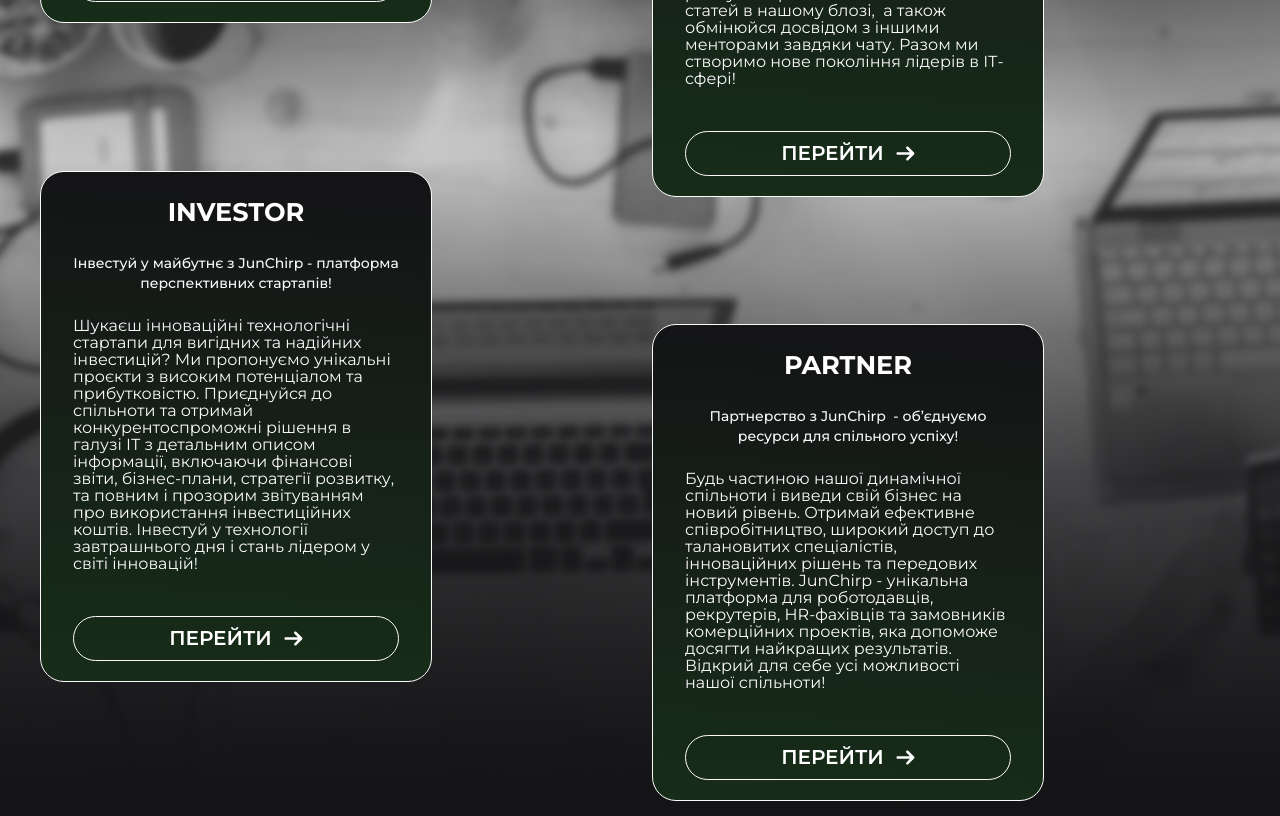
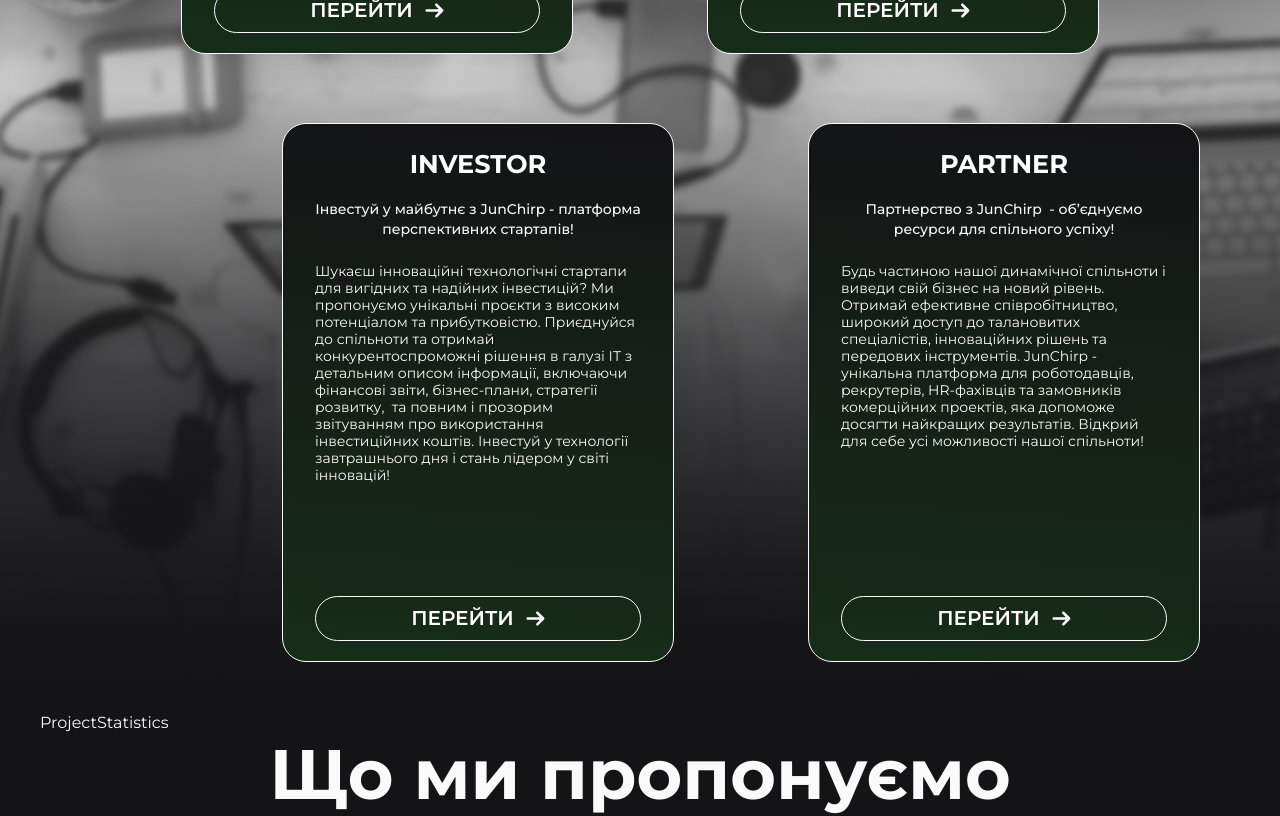
Before and after one commit to VitalikN/jun-chirp, a Next.js app: page / in a window 1280 px wide. Shown: the part 1220-2036 px from the top of the page. Built offline with nearby package versions, Linux system fonts and the light colour scheme; no server answers.

Commit message:
fix RoleSelectionLink

```diff
--- a/src/components/home/RoleSelectionLink/CardDetails/cardDetails.module.scss
+++ b/src/components/home/RoleSelectionLink/CardDetails/cardDetails.module.scss
@@ -1,4 +1,5 @@
 @import "../../../../sass/utils/mixins";
+@import "../roleSelectionLink.module.scss";
 
 .card {
   padding: 36px 27px 42px;
@@ -16,40 +17,58 @@
   );
   @include mediaQuery($screen-size-s) {
     max-width: 346px;
+    gap: 16px;
+    height: 453px;
   }
 
   @include mediaQuery($screen-size-m) {
     max-width: 392px;
+    height: 539px;
+
+    &:nth-child(3) {
+      margin-left: 101px;
+    }
+
+    &:nth-child(4) {
+      margin-right: -101px;
+    }
   }
 
   @include mediaQuery($screen-size-l) {
     max-width: 336px;
+    gap: 12px;
+    height: 577px;
+    &:nth-child(3),
+    &:nth-child(4) {
+      margin-right: 0;
+      margin-left: 0;
+    }
   }
 
   @include mediaQuery($screen-size-xl) {
     max-width: 432px;
+    gap: 24px;
   }
 
   .content {
     display: flex;
-    justify-content: space-between;
+    gap: 24px;
     align-items: center;
-    gap: 8px;
-
+    height: 100%;
     > * {
       width: 50%;
     }
 
     @include mediaQuery($screen-size-s) {
       flex-direction: column;
-      gap: initial;
+      // gap: initial;
     }
   }
 
   @include mediaQuery($screen-size-s) {
     align-self: start;
     padding: 20px 32px;
-    gap: 16px;
+    // gap: 16px;
 
     &:nth-child(2) {
       margin-top: 103px;
@@ -64,14 +83,39 @@
     }
   }
   @include mediaQuery($screen-size-m) {
-    gap: 12px;
+    &:nth-child(2),
+    &:nth-child(3),
+    &:nth-child(4) {
+      margin-top: 0;
+      //
+    }
   }
   @include mediaQuery($screen-size-l) {
-    gap: 24px;
+    gap: 20px;
+    &:nth-child(2) {
+      margin-top: 140px;
+    }
+    &:nth-child(3) {
+      margin-top: 280px;
+    }
+    &:nth-child(4) {
+      margin-top: 420px;
+    }
+  }
+  @include mediaQuery($screen-size-xl) {
+    &:nth-child(2) {
+      margin-top: 160px;
+    }
+    &:nth-child(3) {
+      margin-top: 320px;
+    }
+    &:nth-child(4) {
+      margin-top: 480px;
+    }
   }
 
   .title {
-    margin-bottom: 10px;
+    // margin-bottom: 10px;
     text-transform: uppercase;
     color: rgb(255, 255, 255);
 
@@ -93,7 +137,7 @@
 
     @include font(12px, 2vw, 14px, 500, 17px);
     @include mediaQuery($screen-size-s) {
-      margin-bottom: 24px;
+      // margin-bottom: 24px;
       text-align: center;
       width: initial;
       line-height: 17px;
@@ -102,7 +146,7 @@
       line-height: 20px;
     }
     @include mediaQuery($screen-size-l) {
-      margin-bottom: 20px;
+      // margin-bottom: 20px;
       line-height: 24px;
     }
   }
@@ -110,21 +154,20 @@
   .description {
     display: none;
     @include mediaQuery($screen-size-s) {
-      margin-bottom: 32px;
+      margin-bottom: auto;
+
       width: initial;
       display: block;
       @include font(12px, 2vw, 12px, 400, 15px);
     }
     @include mediaQuery($screen-size-m) {
-      margin-bottom: 44px;
-      @include font(14px, 2vw, 16px, 400, 17px);
+      // margin-bottom: 44px;
+      @include font(14px, 2vw, 14px, 400, 17px);
     }
     @include mediaQuery($screen-size-l) {
-      margin-bottom: 32px;
-      line-height: 20px;
     }
     @include mediaQuery($screen-size-xl) {
-      margin-bottom: 56px;
+      @include font(14px, 2vw, 16px, 400, 20px);
     }
   }
 
--- a/src/components/home/RoleSelectionLink/roleSelectionLink.module.scss
+++ b/src/components/home/RoleSelectionLink/roleSelectionLink.module.scss
@@ -21,13 +21,30 @@
   padding-bottom: 51px;
   display: flex;
   flex-direction: column;
-  gap: 16px;
+
   transition: all 1s ease;
+  @include mediaMaxQuery($screen-max-size-m) {
+    gap: 16px;
+  }
   @include mediaQuery($screen-size-s) {
-    display: grid;
-    grid-template-columns: repeat(2, 1fr);
+    flex-direction: row;
+    flex-wrap: wrap;
 
+    justify-content: center;
+    width: 768px;
+  }
+  @include mediaQuery($screen-size-m) {
+    width: 998px;
+    justify-content: space-between;
+
+    row-gap: 69px;
+  }
+  @include mediaQuery($screen-size-l) {
+    width: 1536px;
     gap: 24px;
+  }
+  @include mediaQuery($screen-size-xl) {
+    width: 1920px;
   }
   @include mediaMaxQuery($screen-max-size-s) {
     max-width: 500px;
--- a/src/sass/utils/_variables.scss
+++ b/src/sass/utils/_variables.scss
@@ -6,3 +6,5 @@
 $transition-time: 0.3s;
 
 $screen-max-size-s: 767px;
+$screen-max-size-m: 1279px;
+$screen-max-size-l: 1535px;
```
